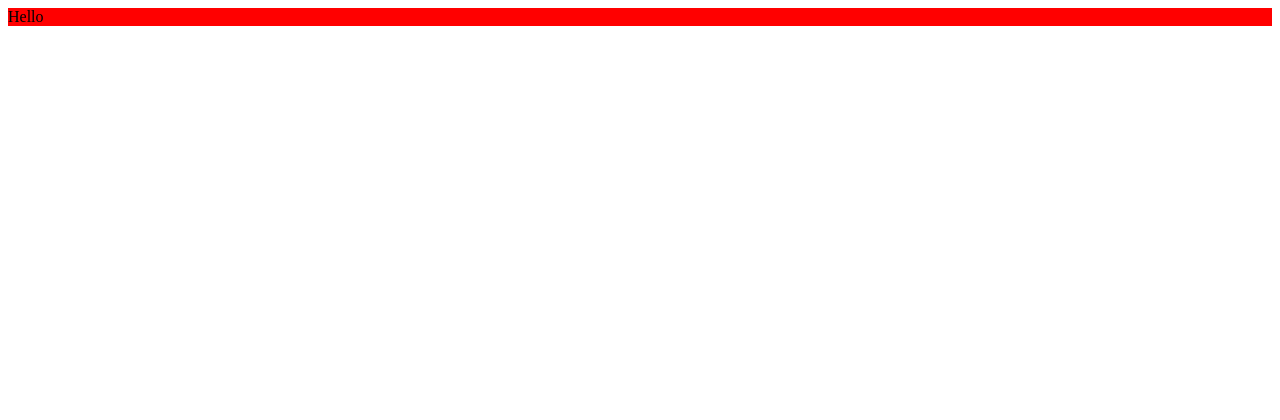
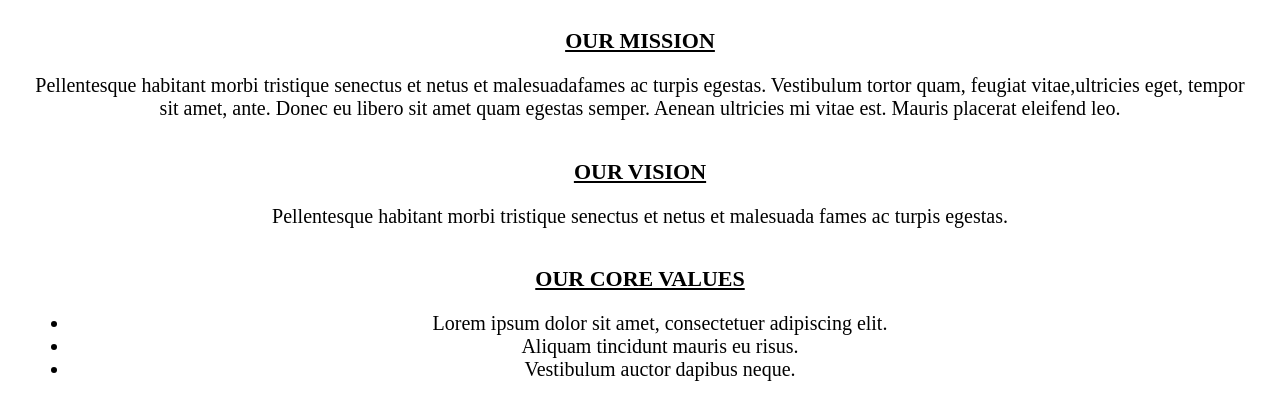
Before and after one commit to Betty-Kebenei/new-sf, a React app: page / in a window 1280 px wide. Shown: the top 420 px of the page. Built offline with nearby package versions, Linux system fonts and the light colour scheme.

Commit message:
mission, vision and values section with dummy data

```diff
--- a/package.json
+++ b/package.json
@@ -6,7 +6,7 @@
   "scripts": {
     "test": "echo \"Error: no test specified\" && exit 1",
     "start": "webpack-dev-server --mode development --open --hot",
-    "lint": "eslint src -c .eslintrc --ext js,jsx",
+    "lint": "eslint src/**/*.js src/**/*.jsx",
     "check-staged": "lint-staged"
   },
   "author": "",
@@ -44,10 +44,10 @@
     }
   },
   "lint-staged": {
-    "*.{js,jsx}": [
+    "src/**/*.{js,jsx}": [
       "eslint"
     ],
-    "*.{js,jsx,json,md}": [
+    "src/**/*.{js,jsx,json,md}": [
       "prettier --list-different"
     ]
   }
--- /dev/null
+++ b/public/scss/directionDeterminants.scss
@@ -0,0 +1,22 @@
+.direction-determinants {
+  margin: 10px;
+  display: flex;
+  flex-direction: column;
+  text-align: center;
+  padding: 0 20px;
+
+  &-mission, &-vision, &-values {
+    h2 {
+      font-size: $title-size;
+      text-decoration: underline;
+      // text-underline-position: under;
+      // border-bottom-width: 2px;
+      // border-bottom-style: solid;
+    }
+
+    p, ul {
+      font-size:  $body-size;
+    }
+
+  }
+}
--- a/public/scss/global.scss
+++ b/public/scss/global.scss
@@ -1,3 +1,7 @@
-div {
-  background-color: red;
+body {
+  margin: 0;
+  padding: 0;
 }
+
+@import "variables";
+@import "directionDeterminants";
--- /dev/null
+++ b/public/scss/variables.scss
@@ -0,0 +1,7 @@
+$title-size: 22px;
+$body-size: 20px;
+$primary-font:  Helvetica, sans-serif;
+// $primary-body-font:
+
+$primary-green-color: #00ff00;
+$primary-red-color: #f51b00;
--- a/src/components/App.jsx
+++ b/src/components/App.jsx
@@ -1,7 +1,13 @@
-import React from "react";
-import "../../public/scss/global.scss";
+import React from 'react';
+import '../../public/scss/global.scss';
+
+import DirectionDeterminants from './DirectionDeterminants';
 
 const App = () => {
-  return <div>Hello</div>;
+  return (
+    <div className="hey">
+      <DirectionDeterminants />
+    </div>
+  );
 };
 export default App;
--- /dev/null
+++ b/src/components/DirectionDeterminants.jsx
@@ -0,0 +1,34 @@
+import React from 'react';
+
+const DirectionDeterminants = () => {
+  const mission =
+    'Pellentesque habitant morbi tristique senectus et netus et malesuada' +
+    'fames ac turpis egestas. Vestibulum tortor quam, feugiat vitae,' +
+    'ultricies eget, tempor sit amet, ante. Donec eu libero sit amet ' +
+    'quam egestas semper. Aenean ultricies mi vitae est. Mauris placerat ' +
+    'eleifend leo.';
+  const vision =
+    'Pellentesque habitant morbi tristique senectus et netus et malesuada' +
+    ' fames ac turpis egestas.';
+  return (
+    <div className="direction-determinants">
+      <div className="direction-determinants-mission">
+        <h2>OUR MISSION</h2>
+        <p>{mission}</p>
+      </div>
+      <div className="direction-determinants-vision">
+        <h2>OUR VISION</h2>
+        <p>{vision}</p>
+      </div>
+      <div className="direction-determinants-values">
+        <h2>OUR CORE VALUES</h2>
+        <ul>
+          <li>Lorem ipsum dolor sit amet, consectetuer adipiscing elit.</li>
+          <li>Aliquam tincidunt mauris eu risus.</li>
+          <li>Vestibulum auctor dapibus neque.</li>
+        </ul>
+      </div>
+    </div>
+  );
+};
+export default DirectionDeterminants;
--- a/webpack.config.js
+++ b/webpack.config.js
@@ -1,4 +1,4 @@
-var path = require('path');
+const path = require("path");
 const webpack = require("webpack");
 
 module.exports = {
@@ -23,13 +23,7 @@ module.exports = {
                 loader: "style-loader"
               },
               {
-                loader: "css-loader",
-                options: {
-                  discardDuplicates: true,
-                  importLoaders: 1,
-                  modules: true,
-                  localIdentName: "[name]__[local]___[hash:base64:5]"
-                }
+                loader: "css-loader"
               },
               {
                 loader: 'sass-loader',
```
Also changed, not shown: src/index.jsx (+4 -4 lines), 2 other files (tests, documents, lock files or other folders).
